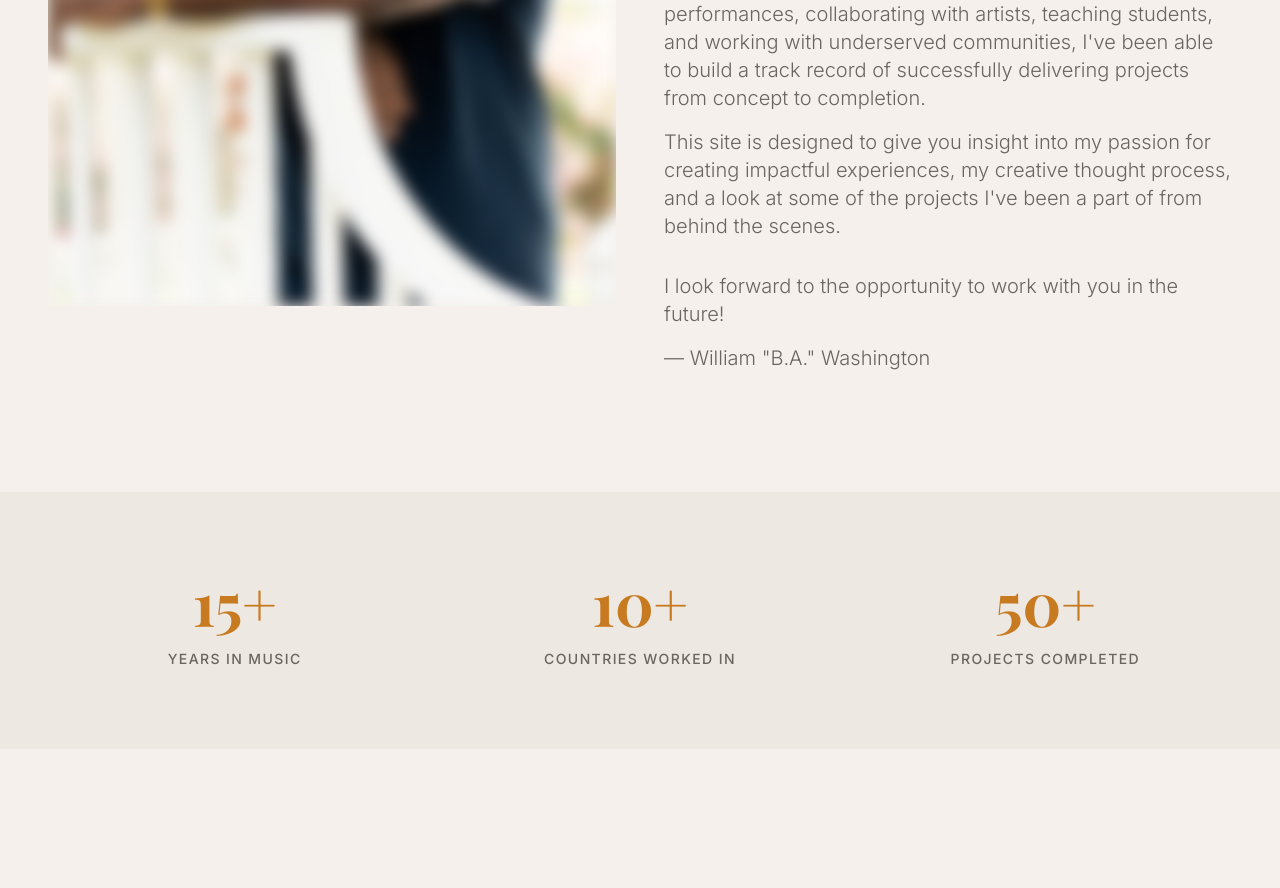
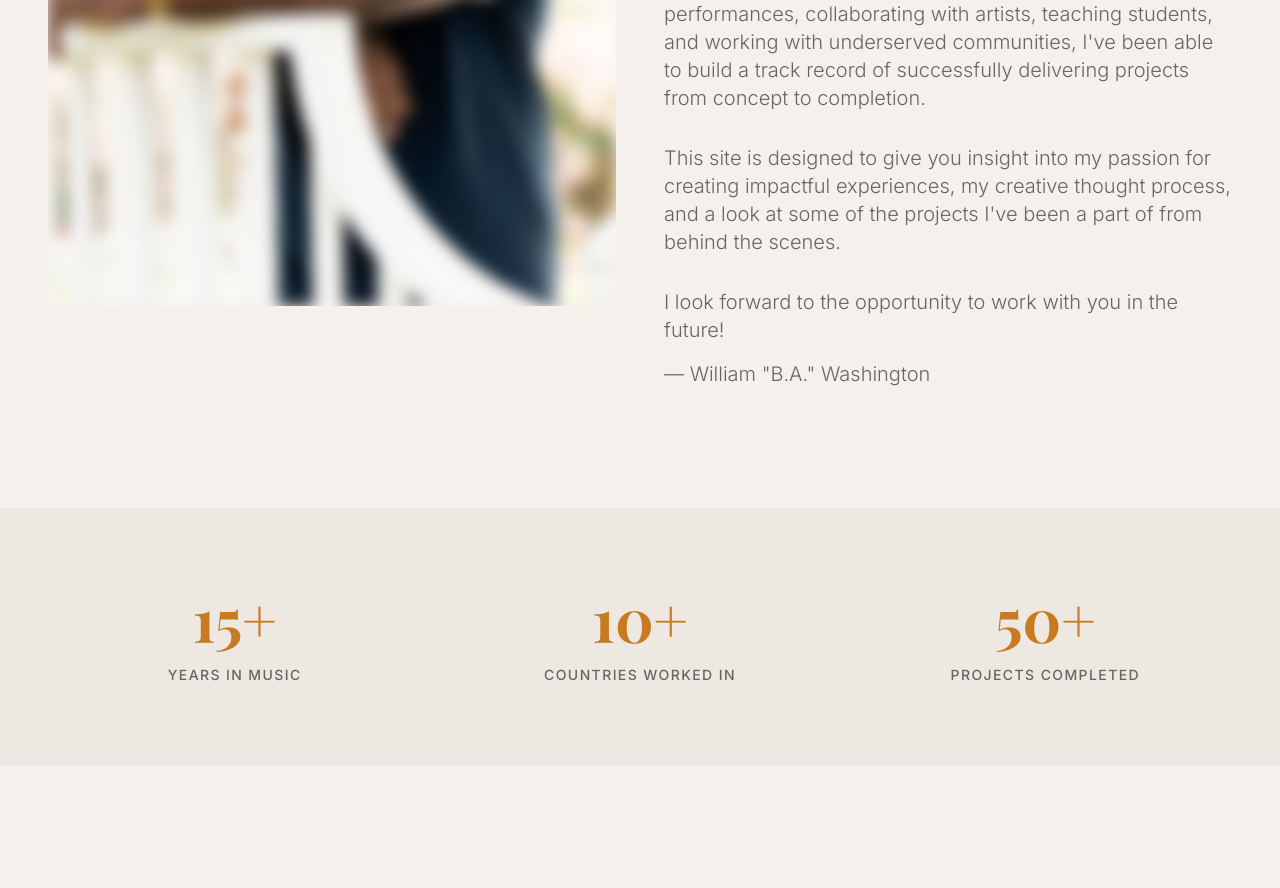
Before and after one commit to 3rdaveba/IDOMUSICSTUFF, a React (Vite) app in the folder app/: page /#/ in a window 1280 px wide. Shown: the part 1324-2212 px from the top of the page. Built offline with nearby package versions, Linux system fonts and the light colour scheme; a web font is replaced by a local one.

Commit message:
style: consistent paragraph spacing in about section

```diff
--- a/app/src/sections/AboutSection.tsx
+++ b/app/src/sections/AboutSection.tsx
@@ -109,7 +109,7 @@ export default function AboutSection() {
 
             <p
               ref={bio2Ref}
-              className="mt-4 text-lg md:text-xl font-light leading-relaxed"
+              className="mt-8 text-lg md:text-xl font-light leading-relaxed"
               style={{ color: 'var(--text-secondary)' }}
             >
               This site is designed to give you insight into my passion for creating impactful experiences, my creative thought process, and a look at some of the projects I&apos;ve been a part of from behind the scenes.
```
